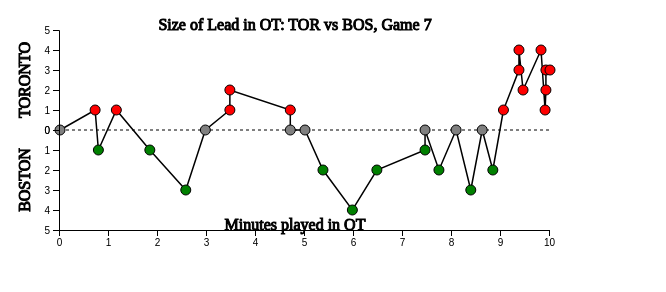
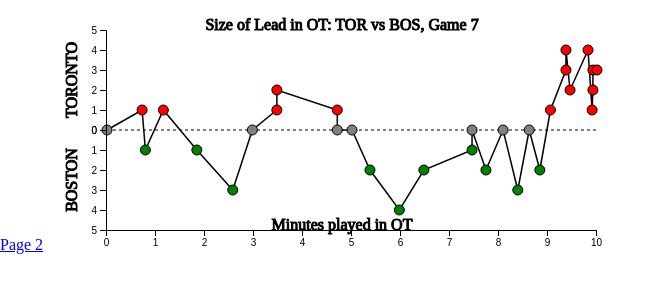
Before and after one commit to gcdean38/nbasimulations, a plain HTML site: page index.html in a window 1280 px wide. Shown: the whole page, without its empty margins (0-666 px from the left). Drawn offline with nearby package versions, Linux system fonts and the light colour scheme.

Commit message:
added another page?

```diff
--- a/index.html
+++ b/index.html
@@ -13,6 +13,8 @@
 </head>
 
 <body>
+<a href="https://raw.githubusercontent.com/gcdean38/nbasimulations/master/other.html">Page 2</a>
+
   <script>
     // Margin setup
     var margin = {top: 100, right: 160, bottom: 20, left: 50},
```
